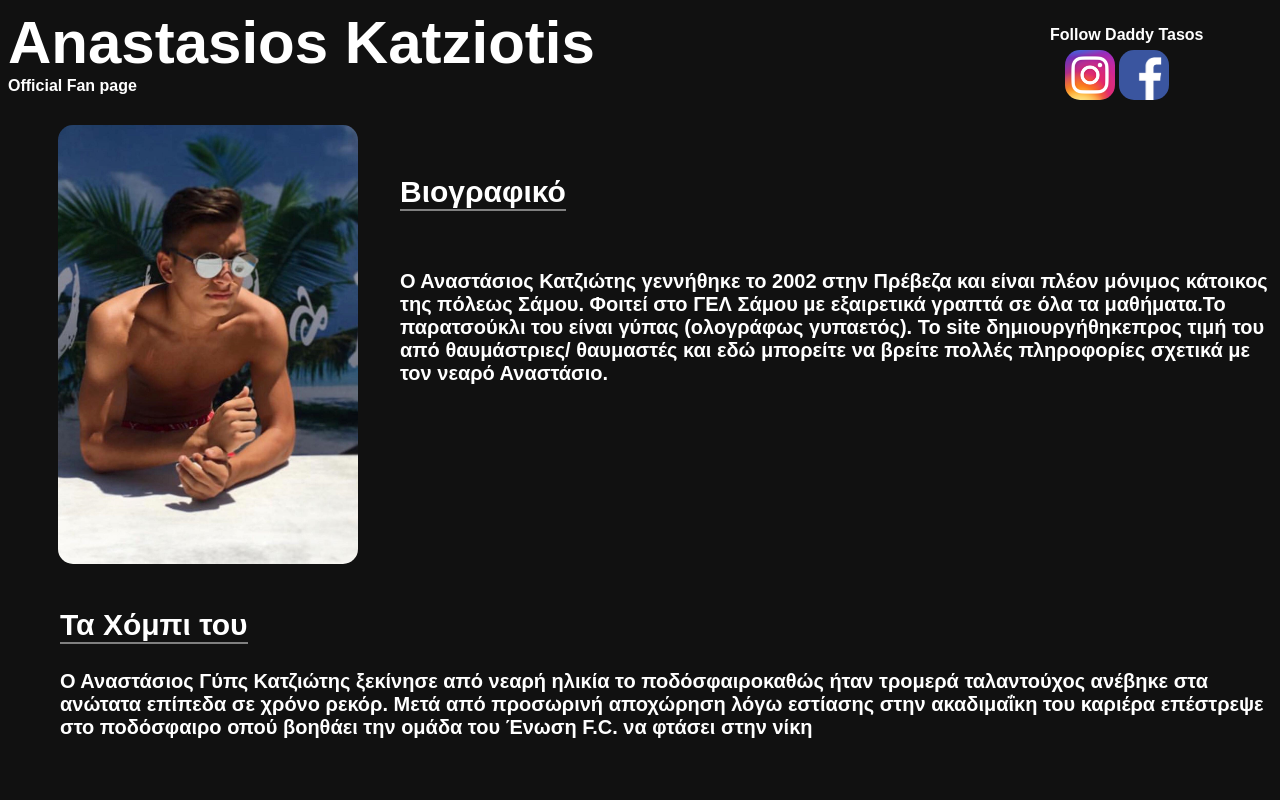
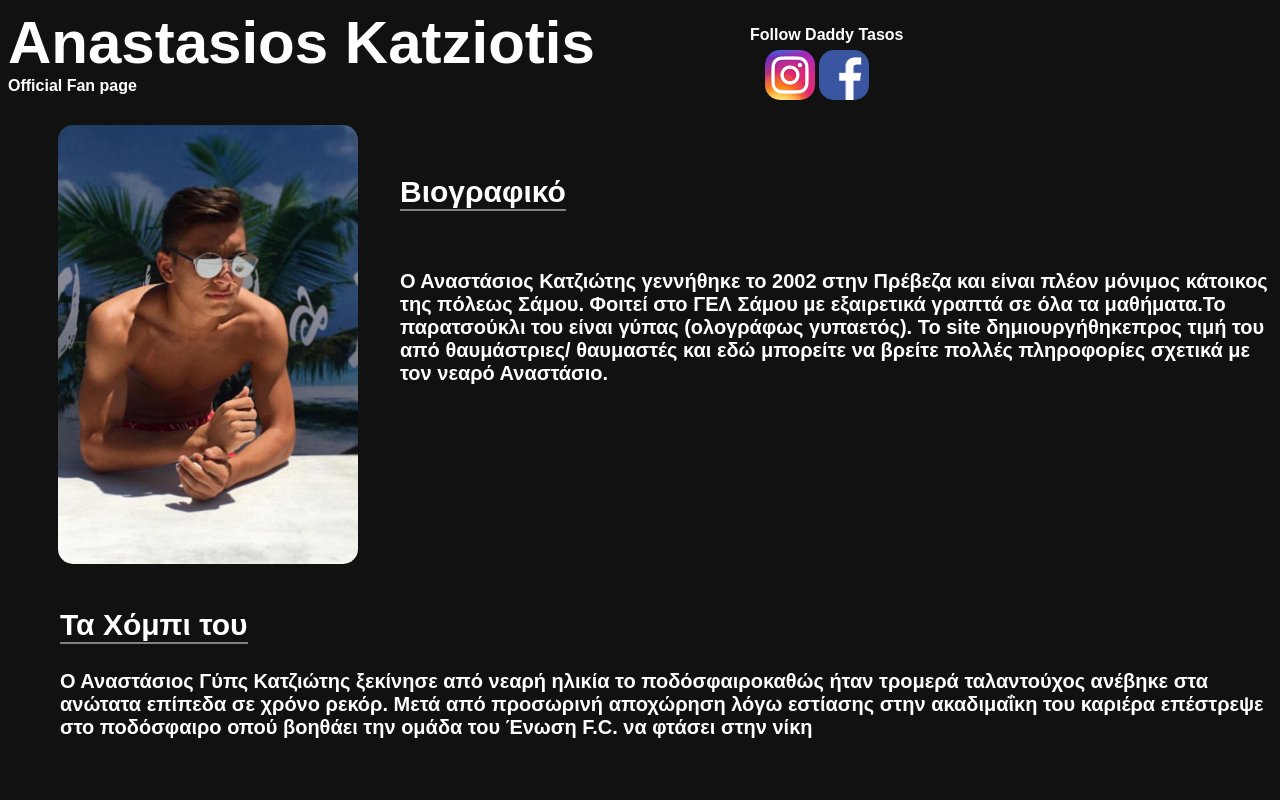
Before and after one commit to themosgit/anastasios, a plain HTML site: page index.html in a window 1280 px wide. Shown: the top 800 px of the page. Drawn offline with Linux system fonts and the light colour scheme.

Commit message:
Update tasosstyle.css

```diff
--- a/tasosstyle.css
+++ b/tasosstyle.css
@@ -16,12 +16,11 @@ h3{margin:0.01px;
 img{border-radius:15px;}
 
 
-.socialmedia{float: right;
-             top: 50px;
+.socialmedia{top: 50px;
              position: absolute;
-             left: 1065px;}
+             left: 765px;}
 
-.follow{left:1050px ;
+.follow{left: 750px ;
         position: absolute;
         top: 10px;
         font-size: initial}
```
